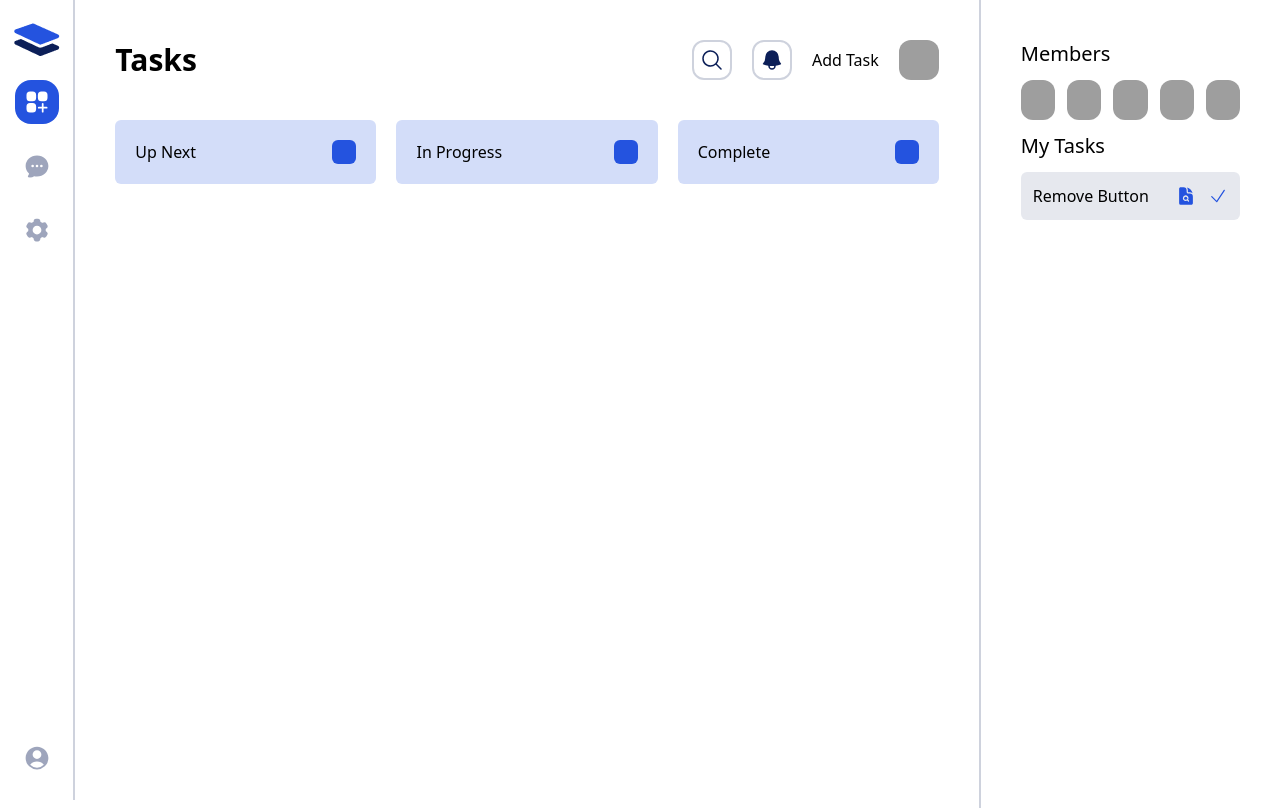
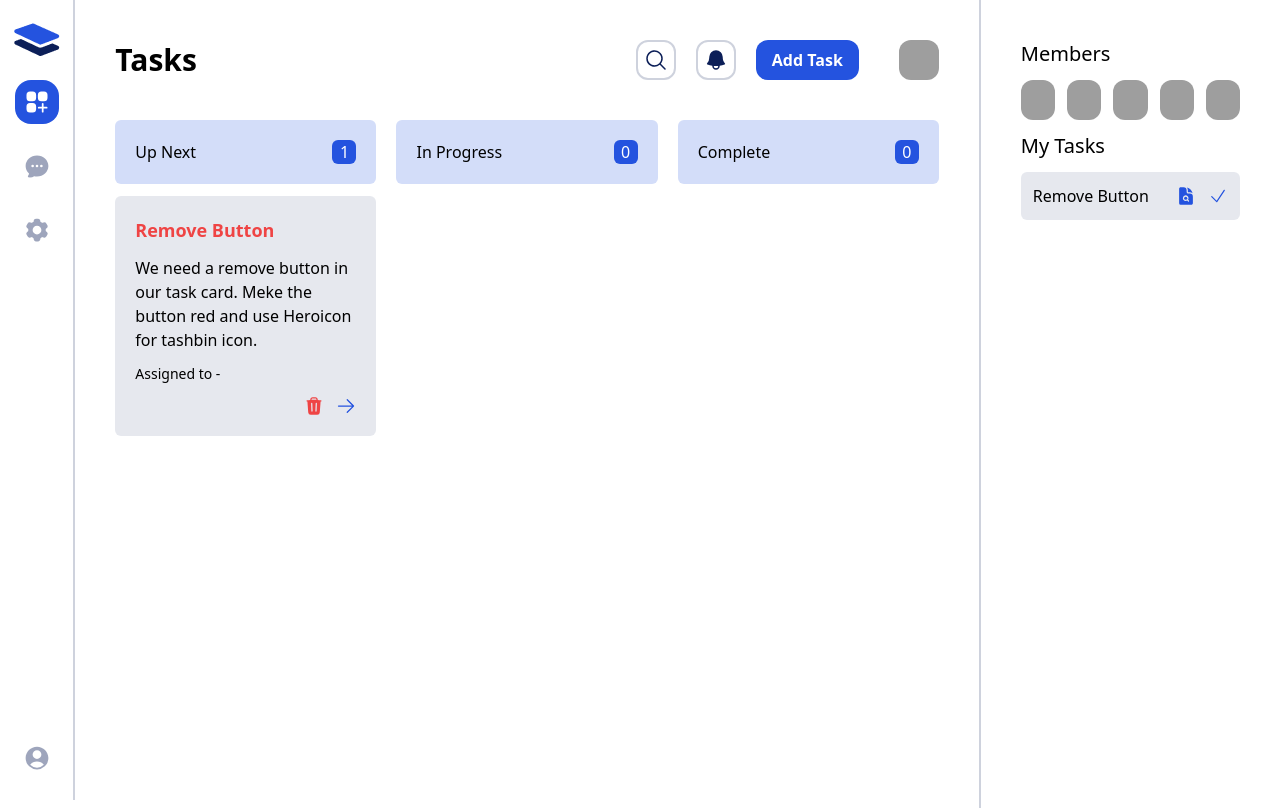
Before and after one commit to Sushil500530/Redux_Task_Project_Implement_SetUp, a React (Vite) app: page / in a window 1280 px wide. Shown: the top 808 px of the page. Built offline with nearby package versions, Linux system fonts and the light colour scheme; grey boxes are pictures that could not be loaded.

Commit message:
add redux and connection to other components

```diff
--- a/package.json
+++ b/package.json
@@ -12,11 +12,13 @@
   "dependencies": {
     "@headlessui/react": "^1.7.18",
     "@heroicons/react": "^2.1.1",
+    "@reduxjs/toolkit": "^2.0.1",
     "localforage": "^1.10.0",
     "match-sorter": "^6.3.2",
     "react": "^18.2.0",
     "react-dom": "^18.2.0",
     "react-hook-form": "^7.49.3",
+    "react-redux": "^9.1.0",
     "react-router-dom": "^6.21.2",
     "sort-by": "^1.2.0"
   },
--- a/src/components/tasks/MyTasks.jsx
+++ b/src/components/tasks/MyTasks.jsx
@@ -1,18 +1,19 @@
 import { CheckIcon, DocumentMagnifyingGlassIcon } from "@heroicons/react/24/solid";
+import { useSelector } from "react-redux";
 
 const MyTasks = () => {
-     // const { tasks } = useSelector((state) => state.taskSlice)
-     const tasks = [{
-        id: 1,
-        status: 'pending',
-        title: 'Remove Button',
-        description:
-          'We need a remove button in our task card. Meke the button red and use Heroicon for tashbin icon.',
-        date: '2023-08-28',
-        assignedTo: 'Mir Hussain',
-        priority: 'high',
-      }];
-      console.log(tasks);
+     const { tasks } = useSelector((state) => state.taskSlice)
+    //  const tasks = [{
+    //     id: 1,
+    //     status: 'pending',
+    //     title: 'Remove Button',
+    //     description:
+    //       'We need a remove button in our task card. Meke the button red and use Heroicon for tashbin icon.',
+    //     date: '2023-08-28',
+    //     assignedTo: 'Mir Hussain',
+    //     priority: 'high',
+    //   }];
+    //   console.log(tasks);
     return (
         <div>
             <h1 className="text-xl my-3">My Tasks</h1>
--- a/src/components/tasks/TaskCard.jsx
+++ b/src/components/tasks/TaskCard.jsx
@@ -1,28 +1,32 @@
+/* eslint-disable no-unused-vars */
+/* eslint-disable react/prop-types */
 import { ArrowRightIcon, TrashIcon } from "@heroicons/react/24/solid";
+import { useDispatch } from "react-redux";
+import { removeTask, updateTask } from "./taskSlice";
 
-const TaskCard = () => {
-    // const dispatch = useDispatch();
-    // console.log(task);
-    // let updatedStatus;
-    // if(task.status === 'pending'){
-    //   updatedStatus = 'running';
-    // }
-    // else if(task.status === 'running'){
-    //    updatedStatus = 'done';
-    // }
-    // else{
-    //   updatedStatus= 'archived';
-    // }
-    const task = {
-      id: 1,
-      status: 'pending',
-      title: 'Remove Button',
-      description:
-        'We need a remove button in our task card. Meke the button red and use Heroicon for tashbin icon.',
-      date: '2023-08-28',
-      assignedTo: 'Mir Hussain',
-      priority: 'high',
-    };
+const TaskCard = ({task}) => {
+    const dispatch = useDispatch();
+    console.log(task);
+    let updatedStatus;
+    if(task.status === 'pending'){
+      updatedStatus = 'running';
+    }
+    else if(task.status === 'running'){
+       updatedStatus = 'done';
+    }
+    else{
+      updatedStatus= 'archived';
+    }
+    // const task = {
+    //   id: 1,
+    //   status: 'pending',
+    //   title: 'Remove Button',
+    //   description:
+    //     'We need a remove button in our task card. Meke the button red and use Heroicon for tashbin icon.',
+    //   date: '2023-08-28',
+    //   assignedTo: 'Mir Hussain',
+    //   priority: 'high',
+    // };
 
 
     return (
@@ -40,13 +44,11 @@ const TaskCard = () => {
         <p className="text-sm">Assigned to - {task?.name}</p>
         <div className="flex justify-between mt-3">
           <p>{task?.dateline}</p>
-          {/* onClick={()=> dispatch(removeTask(task?.id))} */}
           <div className="flex gap-3">
-            <button title="Delete">
+            <button onClick={()=> dispatch(removeTask(task?.id))} title="Delete">
               <TrashIcon className="h-5 w-5 text-red-500" />
             </button>
-            {/* onClick={()=> dispatch(updateTask({id:task?.id, status: updatedStatus}))} */}
-            <button  title="Update Status"
+            <button onClick={()=> dispatch(updateTask({id:task?.id, status: updatedStatus}))}  title="Update Status"
             >
               <ArrowRightIcon className="h-5 w-5 text-primary" />
             </button>
--- /dev/null
+++ b/src/components/tasks/taskSlice.js
@@ -0,0 +1,42 @@
+import { createSlice } from "@reduxjs/toolkit";
+
+const initialState = {
+    tasks: [
+        {
+            id: 1,
+            status: 'pending',
+            title: 'Remove Button',
+            description:
+                'We need a remove button in our task card. Meke the button red and use Heroicon for tashbin icon.',
+            date: '2023-08-28',
+            assignedTo: 'Mir Hussain',
+            priority: 'hard',
+        }
+    ],
+};
+
+const taskSlice = createSlice({
+    name: 'taskSlice',
+    initialState,
+    reducers: {
+        addTask: (state, { payload }) => {
+            if (state.tasks.length === 0) {
+                state.tasks.push({ id: 1, status: 'pending', ...payload })
+            }
+            else {
+                const lastElement = state.tasks.at(-1);
+                state.tasks.push({ id: lastElement?.id + 1, status: 'pending', ...payload })
+            }
+        },
+        removeTask: (state, { payload }) => {
+            state.tasks = state.tasks.filter(item => item.id !== payload)
+        },
+        updateTask: (state, { payload }) => {
+            const targetTask = state.tasks.find(task => task.id === payload.id);
+            targetTask.status = payload.status;
+        }
+    }
+})
+
+export const { addTask, updateTask, removeTask } = taskSlice.actions;
+export default taskSlice.reducer;
--- a/src/components/ui/Modal.jsx
+++ b/src/components/ui/Modal.jsx
@@ -1,11 +1,9 @@
-/* eslint-disable no-undef */
-
+/* eslint-disable react/prop-types */
 import { Dialog, Transition } from "@headlessui/react";
 import { Fragment } from "react";
 
-const Modal = () => {
-    // eslint-disable-next-line no-unused-vars
-    function closeModal({ isOpen, setIsOpen, title, children }) {
+const Modal = ({ isOpen, setIsOpen, title, children }) => {
+    function closeModal() {
         setIsOpen(false)
     }
     return (
--- a/src/index.css
+++ b/src/index.css
@@ -1,3 +1,15 @@
 @tailwind base;
 @tailwind components;
 @tailwind utilities;
+
+.btn {
+    @apply rounded-xl h-10 px-4 grid place-content-center font-semibold  transition-all;
+  }
+
+  .btn-primary {
+    @apply bg-primary text-white;
+  }
+
+  .btn-danger {
+    @apply bg-red-500 text-white;
+  }
--- a/src/pages/AddTaskModal.jsx
+++ b/src/pages/AddTaskModal.jsx
@@ -2,14 +2,16 @@
 
 import { useForm } from "react-hook-form";
 import Modal from "../components/ui/Modal";
+import { useDispatch } from "react-redux";
+import { addTask } from "../components/tasks/taskSlice";
 
 const AddTaskModal = ({isOpen,setIsOpen}) => {
     const { register, handleSubmit, reset } = useForm();
-    // const dispatch = useDispatch();
+    const dispatch = useDispatch();
 
     const onSubmit = (data) => {
-        console.log(data);
-        // dispatch(addTask(data))
+        // console.log(data);
+        dispatch(addTask(data))
         handleCancel();
     };
     const handleCancel = () => {
--- a/src/pages/Tasks.jsx
+++ b/src/pages/Tasks.jsx
@@ -1,15 +1,18 @@
 import { BellIcon, MagnifyingGlassIcon } from "@heroicons/react/24/solid";
 import MyTasks from "../components/tasks/MyTasks";
 import { useState } from "react";
+import { useSelector } from "react-redux";
+import AddTaskModal from "./AddTaskModal";
+import TaskCard from "../components/tasks/TaskCard";
 
 const Tasks = () => {
     const [isOpen, setIsOpen] = useState(false);
-    // const { tasks } = useSelector((state) => state.taskSlice);
+    const { tasks } = useSelector((state) => state.taskSlice);
     // console.log(tasks);
 
-    // const runningTasks = tasks?.filter(task => task.status === 'running')
-    // const pendingTasks = tasks?.filter(task => task.status === 'pending')
-    // const doneTasks = tasks?.filter(task => task.status === 'done')
+    const runningTasks = tasks?.filter(task => task.status === 'running')
+    const pendingTasks = tasks?.filter(task => task.status === 'pending')
+    const doneTasks = tasks?.filter(task => task.status === 'done')
     return (
         <div className="h-screen grid grid-cols-12">
             <div className="col-span-9 px-10 pt-10">
@@ -25,7 +28,7 @@ const Tasks = () => {
                             <BellIcon className="h-6 w-6" />
                         </button>
                         <button onClick={() => setIsOpen(!isOpen)} className="btn btn-primary">Add Task</button>
-                        {/* <AddTaskModal isOpen={isOpen} setIsOpen={setIsOpen} /> */}
+                        <AddTaskModal isOpen={isOpen} setIsOpen={setIsOpen} />
                         <div className="h-10 w-10 rounded-xl overflow-hidden">
                             <img
                                 src="https://images.unsplash.com/photo-1528892952291-009c663ce843?ixlib=rb-4.0.3&ixid=M3wxMjA3fDB8MHxwaG90by1wYWdlfHx8fGVufDB8fHx8fA%3D%3D&auto=format&fit=crop&w=644&q=80"
@@ -40,12 +43,12 @@ const Tasks = () => {
                         <div className="flex sticky top-0 justify-between bg-[#D3DDF9] p-5 rounded-md mb-3">
                             <h1>Up Next</h1>
                             <p className="bg-primary text-white w-6 h-6 grid place-content-center rounded-md">
-                                {/* {pendingTasks?.length} */}
+                                {pendingTasks?.length}
                             </p>
                         </div>
                         <div className="space-y-3">
                             {
-                                // pendingTasks?.map(task => <TaskCard key={task?.id} task={task} />)
+                                pendingTasks?.map(task => <TaskCard key={task?.id} task={task} />)
                             }
                         </div>
                     </div>
@@ -53,12 +56,12 @@ const Tasks = () => {
                         <div className="flex sticky top-0 justify-between bg-[#D3DDF9] p-5 rounded-md mb-3">
                             <h1>In Progress</h1>
                             <p className="bg-primary text-white w-6 h-6 grid place-content-center rounded-md">
-                                {/* {runningTasks?.length} */}
+                                {runningTasks?.length}
                             </p>
                         </div>
                         <div className="space-y-3">
                             {
-                                // runningTasks?.map(task => <TaskCard key={task?.id} task={task} />)
+                                runningTasks?.map(task => <TaskCard key={task?.id} task={task} />)
                             }
                         </div>
                     </div>
@@ -66,12 +69,12 @@ const Tasks = () => {
                         <div className="flex sticky top-0 justify-between bg-[#D3DDF9] p-5 rounded-md mb-3">
                             <h1>Complete</h1>
                             <p className="bg-primary text-white w-6 h-6 grid place-content-center rounded-md">
-                                {/* {doneTasks?.length} */}
+                                {doneTasks?.length}
                             </p>
                         </div>
                         <div className="space-y-3">
                             {
-                                // doneTasks?.map(task => <TaskCard key={task?.id} task={task} />)
+                                doneTasks?.map(task => <TaskCard key={task?.id} task={task} />)
                             }
                         </div>
                     </div>
--- /dev/null
+++ b/src/redux/features/store.js
@@ -0,0 +1,11 @@
+import { configureStore } from "@reduxjs/toolkit";
+import taskSlice from "../../components/tasks/taskSlice";
+import userSlice from "./user/userSlice";
+
+const store = configureStore({
+    reducer: {
+        taskSlice: taskSlice,
+        userSlice: userSlice,
+    }
+});
+export default store;
--- /dev/null
+++ b/src/redux/features/user/userSlice.js
@@ -0,0 +1,18 @@
+import { createSlice } from "@reduxjs/toolkit";
+
+
+const initialState = {
+    name: 'sushil',
+    email: 'sushil@gmail.com',
+    userTasks: {}
+}
+
+const userSlice = createSlice({
+    name:'userSlice',
+    initialState,
+    reducers: {
+
+    }
+});
+
+export default userSlice.reducer;
```
Also changed, not shown: src/main.jsx (+7 -3 lines), 1 other file (tests, documents, lock files or other folders).
